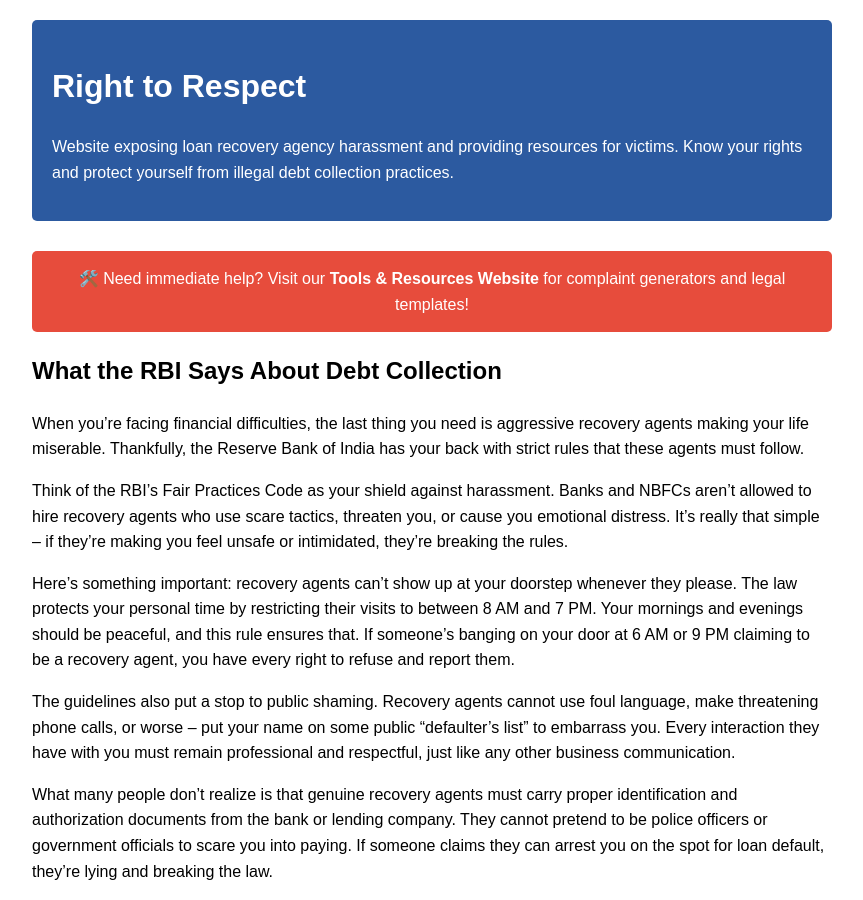
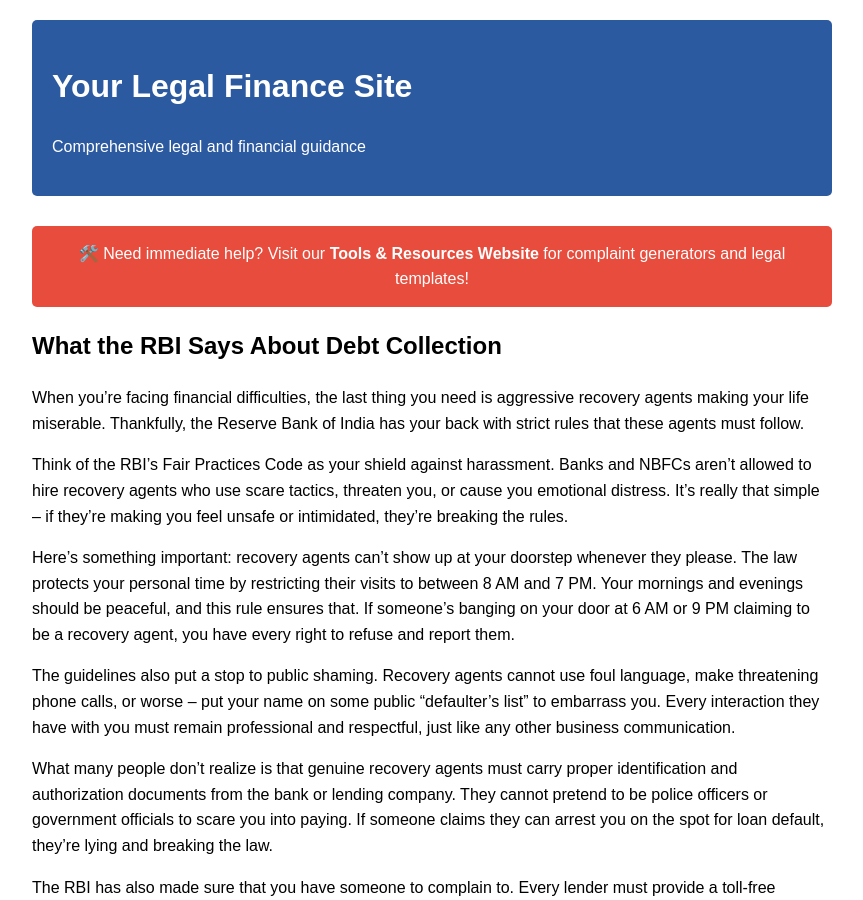
Before and after one commit to harassmentshieldindia/righttorespect-blog, a Jekyll site: the page built from 2024-08-28-legal-boundaries-for-recovery-agents-know-your-rights.md, in a window 1280 px wide and 900 px high. Shown: the whole window, without its empty margins (208-1071 px from the left). Built offline with Jekyll 4.4.1, drawn with Linux system fonts in a browser that asks for light colours; our own code applies the rules of GitHub Pages for plain Markdown files; some of the changed lines change nothing that is shown; some of the changed text lies outside the part shown.

Commit message:
Update _config.yml

```diff
--- a/_config.yml
+++ b/_config.yml
@@ -1,13 +1,9 @@
 # Site settings
-title: Right to Respect
+title: Your Legal Finance Site
 email: your-email@example.com
-description: >-
-  Website exposing loan recovery agency harassment and providing
-  resources for victims. Know your rights and protect yourself
-  from illegal debt collection practices.
-
-baseurl: ""
-url: "https://righttorespect.in"
+description: Comprehensive legal and financial guidance
+baseurl: "" # Leave empty for root domain
+url: "https://yourdomain.com"
 
 # Build settings
 markdown: kramdown
@@ -20,13 +16,32 @@
   - jekyll-sitemap
   - jekyll-seo-tag
 
-# Permalink structure
-permalink: /:year/:month/:day/:title/
+# Multi-language support
+languages: ["en", "hi"]
+default_lang: "en"
 
-# Pagination
-paginate: 5
-paginate_path: "/page:num/"
+# Collections
+collections:
+  posts:
+    output: true
+    permalink: /:categories/:year/:month/:day/:title:output_ext
 
-# Social media
-twitter_username: your_twitter_handle
-github_username: harassmentshieldindia
+# Defaults
+defaults:
+  - scope:
+      path: ""
+      type: "posts"
+    values:
+      layout: "post"
+      author: "Your Name"
+
+# Sass
+sass:
+  style: compressed
+
+# Exclude from processing
+exclude:
+  - Gemfile
+  - Gemfile.lock
+  - node_modules
+  - vendor
```
